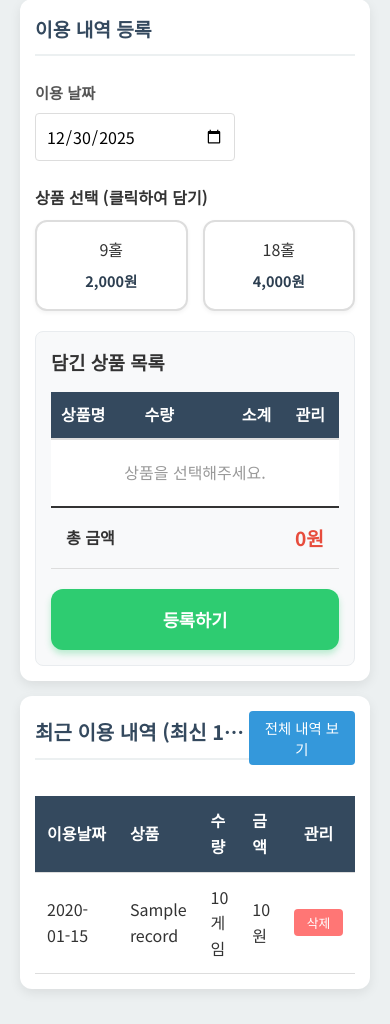
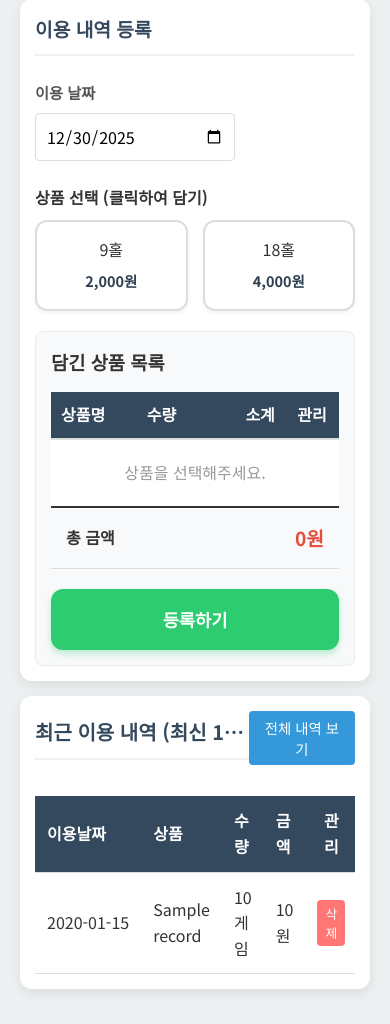
Before and after one commit to pdk3028-coder/screengolf-usage, a Flask app: page /dashboard in a window 390 px wide. Shown: the part 188-1212 px from the top of the page. Run offline with Flask 3, Linux system fonts and the light colour scheme; the visitor is signed in with stand-in values (Sample User, id 1); tables that the repository leaves empty hold one stand-in row (values such as "Sample post").

Commit message:
Optimize cart table widths for mobile

```diff
--- a/templates/dashboard.html
+++ b/templates/dashboard.html
@@ -294,6 +294,16 @@
         background: #fff;
     }
 
+    /* 총 금액 영역 (tfoot) */
+    tfoot tr {
+        /* display: flex; 제거 -> 테이블 레이아웃(colspan) 사용 */
+        background: #f8f9fa;
+    }
+
+    tfoot td {
+        /* border: none; padding: 0; display: inline-block; 등 제거 */
+    }
+
     .modal-header h3 {
         margin: 0;
         font-size: 1.25rem;
@@ -392,10 +402,42 @@
         /* 모바일에서 상품명(첫번째 컬럼)은 줄바꿈 허용하여 표 너비 확보 */
         table th:nth-child(1),
         table td:nth-child(1) {
-            white-space: normal !important;
-            word-break: keep-all;
-            min-width: 60px;
-            /* 너무 좁아지지 않게 */
+            white-space: nowrap !important;
+            /* 다시 줄바꿈 방지 (짧다고 하셨음) */
+            width: auto !important;
+            /* 자동 너비 */
+        }
+
+        /* 나머지 컬럼들 너비 강제 축소 및 오버라이드 */
+        table th:nth-child(2),
+        table td:nth-child(2) {
+            width: 110px !important;
+            /* 수량 컬럼 */
+        }
+
+        table th:nth-child(3),
+        table td:nth-child(3) {
+            width: 90px !important;
+            /* 소계 컬럼 */
+        }
+
+        table th:nth-child(4),
+        table td:nth-child(4) {
+            width: 60px !important;
+            /* 관리 컬럼 */
+        }
+
+        /* 수량 조절 버튼/인풋 크기 모바일에서 축소 */
+        .qty-btn {
+            width: 30px !important;
+            height: 30px !important;
+            font-size: 1rem !important;
+        }
+
+        .qty-input {
+            width: 40px !important;
+            height: 30px !important;
+            font-size: 1rem !important;
         }
     }
 
```
